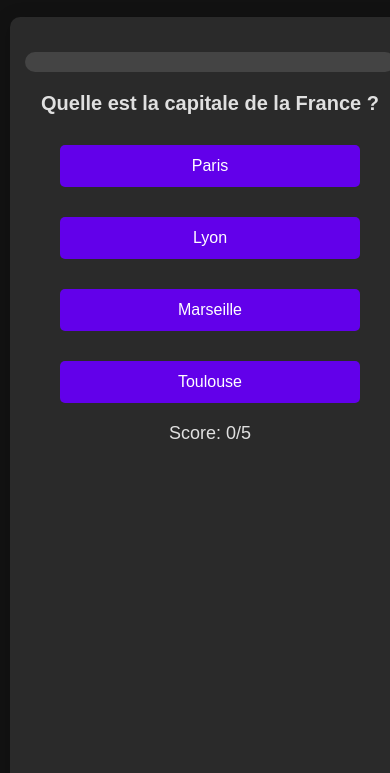
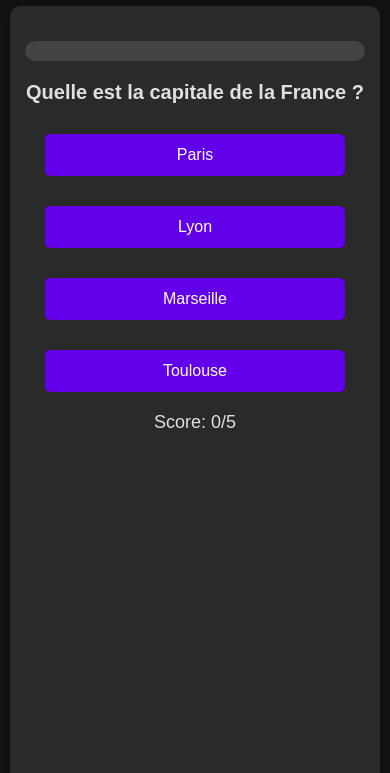
Before and after one commit to Karlldgbrs6/Quizzy, a plain HTML site: page index.html in a window 390 px wide. Shown: the part 133-906 px from the top of the page. Drawn offline with Linux system fonts and the light colour scheme.

Commit message:
Add files via upload

```diff
--- a/styles.css
+++ b/styles.css
@@ -73,3 +73,45 @@ button:hover {
   justify-content: center;
   flex-wrap: wrap;
 }
+/* 🎯 Responsive pour les écrans < 768px */
+@media (max-width: 768px) {
+  body {
+    padding: 10px;
+    font-size: 16px;
+  }
+
+  .container, #quiz-container, #result-container {
+    width: 100%;
+    padding: 15px;
+    box-sizing: border-box;
+  }
+
+  h1, h2 {
+    font-size: 22px;
+    text-align: center;
+  }
+
+  .question-text, #score {
+    font-size: 18px;
+    text-align: center;
+  }
+
+  .answer-button, button {
+    width: 100%;
+    font-size: 16px;
+    padding: 12px;
+    margin: 8px 0;
+    box-sizing: border-box;
+  }
+
+  #progress-bar {
+    height: 10px;
+  }
+
+  .flag-img, img {
+    max-width: 100%;
+    height: auto;
+    display: block;
+    margin: auto;
+  }
+}
```
